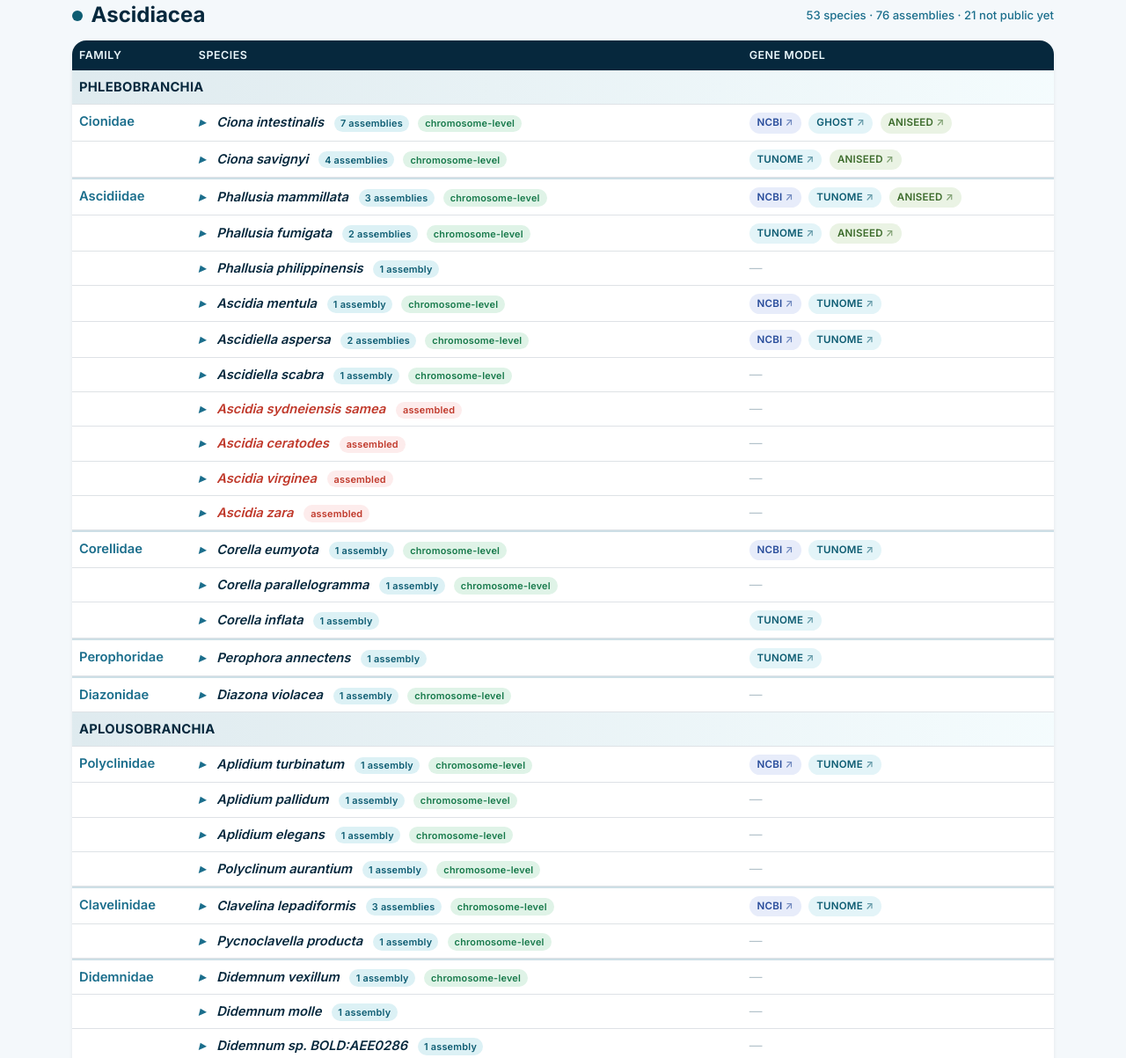
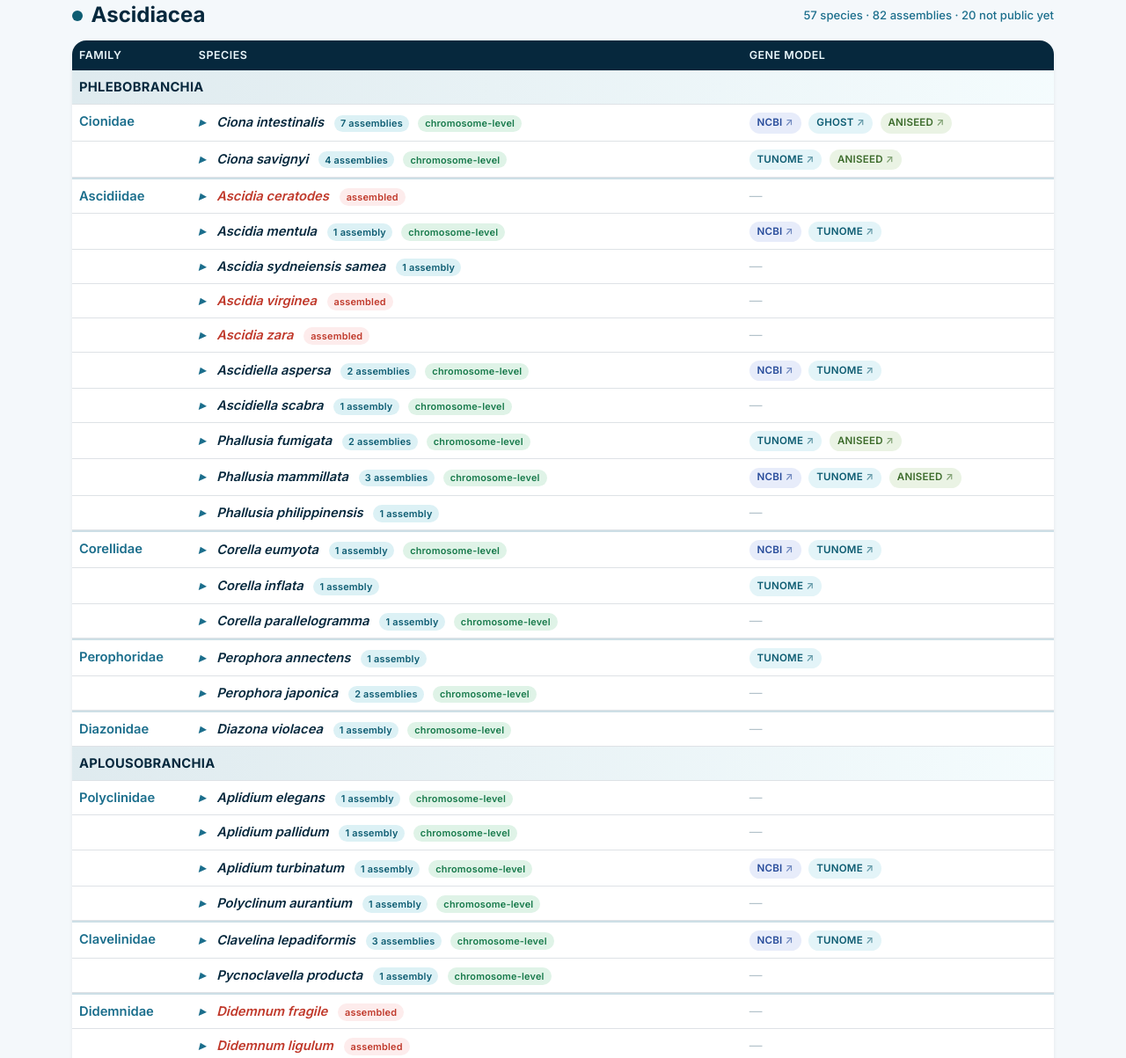
Before and after one commit to ttshito/tunicate-portal, a website: page public/genomes.html in a window 1280 px wide. Shown: the part 883-2086 px from the top of the page at 88% size. Drawn offline with nearby package versions, Linux system fonts and the light colour scheme.

Commit message:
data: NCBI refresh (3 new species, A. sydneiensis samea public); sort species A-Z within family
- Perophora japonica (Sanger, chromosome, hap1+hap2), Polysyncraton lacazei
  and Cystodytes dellechiajei (Genoscope, chromosome).
- Ascidia sydneiensis samea: red row -> Asyd_1.0 GCA_061257785.1.
- Botrylloides diegensis hap2 GCA_986708515.1.
- Drop stale "largest tunicate assembly" note on Trididemnum nubilum.
- genomes.js: species sorted alphabetically within each family, so genera
  stay together (documented in UPDATING.md §2).
- updated -> 2026-10-01; ?v= -> 2026-10-01c.

Co-Authored-By: Claude Opus 5.5 <noreply@anthropic.com>

```diff
--- a/public/assets/js/genomes-data.js
+++ b/public/assets/js/genomes-data.js
@@ -7,7 +7,7 @@ window.TUNICATE_GENOMES = {
   // Date this dataset was last refreshed from NCBI/TUNOME (YYYY-MM-DD).
   // Bump this whenever you update the data — it is shown on the page as a
   // staleness cue and reminder to re-run the update (see UPDATING.md).
-  updated: "2026-08-30",
+  updated: "2026-10-01",
 
   // Optional subtitle shown next to each order's group header (scientific only).
   orderSubtitles: {},
@@ -51,20 +51,11 @@ window.TUNICATE_GENOMES = {
     { sp: "Ascidiella scabra", family: "Ascidiidae", order: "Phlebobranchia", cls: "Ascidiacea", asm: [
       { n: "kaAscScab1.hap1.1", acc: "GCA_966096145.1", level: "Chromosome", chrPct: 96, size: "318 Mb", year: 2025, note: "Sanger ToL. Hap2 GCA_966096775.1." },
     ]},
+    { sp: "Ascidia sydneiensis samea", family: "Ascidiidae", order: "Phlebobranchia", cls: "Ascidiacea", asm: [
+      { n: "Asyd_1.0", acc: "GCA_061257785.1", level: "Scaffold", size: "121 Mb", year: 2026, note: "Hiroshima University (T. Ueki), released 2026-08-20. Illumina MiSeq draft from sperm (5,368 scaffolds, scaffold N50 391 kb), BioProject PRJDB35622. Built for the vanabin gene-evolution study of Adi et al. 2026, Zool. Sci. 43(3):227\u2013235 (doi:10.2108/zs250091). Listed here as \u201cassembled, not public\u201d until this GCA appeared." },
+    ]},
     // ----- Assembled but not public yet (status:"progress", state:"assembled").
     //       Soka University (M. Nydam) WGS panel, reported 2026. See §5b of UPDATING.md.
-    { sp: "Ascidia sydneiensis samea", family: "Ascidiidae", order: "Phlebobranchia", cls: "Ascidiacea",
-      status: "progress", asm: [],
-      progress: { state: "assembled", year: 2026,
-        level: "Draft assembly \u2014 level not reported",
-        gm: "Not deposited (the study searched its own draft genome database)",
-        contact: "Tatsuya Ueki", institution: "Hiroshima University", country: "Japan",
-        url: "https://seeds.office.hiroshima-u.ac.jp/profile/en.b550fd2969ab6aab520e17560c007669.html",
-        pub: [
-          { label: "Adi et al. 2026, Zool. Sci. 43(3):227\u2013235", url: "https://doi.org/10.2108/zs250091" },
-          { label: "BioProject PRJDB35622", url: "https://www.ncbi.nlm.nih.gov/bioproject/PRJDB35622" },
-        ],
-        note: "Draft genome of the vanadium-rich ascidian, built for the vanabin gene-evolution study (Hiroshima University with OIST). The DDBJ BioProject \u2014 whole-genome assembly of three wild-type individuals \u2014 was released on 2026-08-19; no INSDC assembly accession has appeared yet, so there is nothing to download. Recheck NCBI for a GCA." } },
     { sp: "Ascidia ceratodes", family: "Ascidiidae", order: "Phlebobranchia", cls: "Ascidiacea",
       status: "progress", asm: [],
       progress: { state: "assembled", share: "author", year: 2026, since: 2022,
@@ -94,6 +85,10 @@ window.TUNICATE_GENOMES = {
     ]},
     { sp: "Perophora annectens", family: "Perophoridae", order: "Phlebobranchia", cls: "Ascidiacea", asm: [
       { n: "kaPerAnne1_p1.2", acc: "GCA_048173355.2", level: "Scaffold", size: "478 Mb", year: 2026, gm: true, note: "Canada's national genome sequencing platform. Version 2 (2026-08-11) is scaffold-level; v1 (2025) was contig-level. Carries the TUNOME gene model. Alt pseudohaplotype GCA_048173345.2 (475 Mb)." },
+    ]},
+    { sp: "Perophora japonica", family: "Perophoridae", order: "Phlebobranchia", cls: "Ascidiacea", asm: [
+      { n: "kaPerJapo1.hap1.1", acc: "GCA_988225365.1", level: "Chromosome", chrPct: 99.5, size: "562 Mb", year: 2026, ref: "Reference", note: "Sanger ToL, chromosome-level (17 chromosomes; sampled in the UK). Hap2 GCA_988225275.1." },
+      { n: "kaPerJapo1.hap2.1", acc: "GCA_988225275.1", level: "Scaffold", size: "566 Mb", year: 2026, note: "Alternate haplotype." },
     ]},
     { sp: "Diazona violacea", family: "Diazonidae", order: "Phlebobranchia", cls: "Ascidiacea", asm: [
       { n: "kaDiaViol1.hap1.1", acc: "GCA_980750685.1", level: "Chromosome", chrPct: 99.5, size: "153 Mb", year: 2026, note: "Sanger ToL. Hap2 GCA_980751085.1. (Diazonidae; sometimes placed in Aplousobranchia.)" },
@@ -183,7 +178,8 @@ window.TUNICATE_GENOMES = {
       { n: "356a-chromosome-assembly", acc: "GCA_000444245.1", level: "Scaffold", size: "580 Mb", year: 2013, gm: true, aniseed: true, note: "Original Stanford assembly (the classic colonial-model reference). Despite the name, NCBI classifies it as scaffold-level. Carries the ANISEED/TUNOME gene model — ANISEED serves the chromosome-scale “botznik-chr” fasta of this 2013 release." },
     ]},
     { sp: "Botrylloides diegensis", family: "Styelidae", order: "Stolidobranchia", cls: "Ascidiacea", asm: [
-      { n: "kaBotDieg1.hap1.1", acc: "GCA_986708585.1", level: "Chromosome", chrPct: 82.1, size: "206 Mb", year: 2026, note: "Sanger ToL, chromosome-level (released 2026-08-22). Haplotype 2 not released yet." },
+      { n: "kaBotDieg1.hap1.1", acc: "GCA_986708585.1", level: "Chromosome", chrPct: 82.1, size: "206 Mb", year: 2026, note: "Sanger ToL, chromosome-level (released 2026-08-22). Hap2 GCA_986708515.1." },
+      { n: "kaBotDieg1.hap2.1", acc: "GCA_986708515.1", level: "Scaffold", size: "175 Mb", year: 2026, note: "Alternate haplotype of kaBotDieg1 (Sanger ToL, released 2026-09-01)." },
       { n: "kaBotDieg4.1", acc: "GCA_982130965.1", level: "Chromosome", chrPct: 81, size: "203 Mb", year: 2026, note: "Genoscope, chromosome-level (chain tunicate)." },
       { n: "Soka WGS", unpublished: true, share: "author", year: 2021,
         resource: { url: "https://www.ncbi.nlm.nih.gov/sra/SRR40088050", label: "SRA reads" },
@@ -326,7 +322,7 @@ window.TUNICATE_GENOMES = {
       { n: "kaTriClin1.2", acc: "GCA_963675345.2", level: "Chromosome", chrPct: 99.9, size: "887 Mb", year: 2026, gm: true, note: "Sanger ToL. Alt haplotype GCA_963675475.2." },
     ]},
     { sp: "Trididemnum nubilum", family: "Didemnidae", order: "Aplousobranchia", cls: "Ascidiacea", asm: [
-      { n: "kaTriNubi1.1", acc: "GCA_963965965.1", level: "Chromosome", chrPct: 95.7, size: "1.05 Gb", year: 2024, gm: true, note: "Sanger ToL — the largest tunicate assembly here. Alt haplotype GCA_963965985.1." },
+      { n: "kaTriNubi1.1", acc: "GCA_963965965.1", level: "Chromosome", chrPct: 95.7, size: "1.05 Gb", year: 2024, gm: true, note: "Sanger ToL. Alt haplotype GCA_963965985.1." },
     ]},
     { sp: "Trididemnum miniatum", family: "Didemnidae", order: "Aplousobranchia", cls: "Ascidiacea", asm: [
       { n: "kaTriMini1.1", acc: "GCA_964006365.1", level: "Chromosome", chrPct: 98.5, size: "625 Mb", year: 2024, gm: true, note: "Sanger ToL. Alt haplotype GCA_964006535.1." },
@@ -371,8 +367,14 @@ window.TUNICATE_GENOMES = {
     { sp: "Lissoclinum perforatum", family: "Didemnidae", order: "Aplousobranchia", cls: "Ascidiacea", asm: [
       { n: "kaLisPerf1.1", acc: "GCA_977071135.1", level: "Chromosome", chrPct: 99.8, size: "383 Mb", year: 2025, note: "Genoscope, chromosome-level." },
     ]},
+    { sp: "Polysyncraton lacazei", family: "Didemnidae", order: "Aplousobranchia", cls: "Ascidiacea", asm: [
+      { n: "kaPolLaca1.1", acc: "GCA_987201245.1", level: "Chromosome", chrPct: 92.9, size: "773 Mb", year: 2026, note: "Genoscope, chromosome-level (23 chromosomes)." },
+    ]},
     { sp: "Distaplia bermudensis", family: "Holozoidae", order: "Aplousobranchia", cls: "Ascidiacea", asm: [
       { n: "kaDisBerm", acc: "GCA_981692175.1", level: "Chromosome", chrPct: 99.6, size: "446 Mb", year: 2026, note: "Univ. of Bari, chromosome-level." },
+    ]},
+    { sp: "Cystodytes dellechiajei", family: "Polycitoridae", order: "Aplousobranchia", cls: "Ascidiacea", asm: [
+      { n: "kaCysDell1.1", acc: "GCA_988225535.1", level: "Chromosome", chrPct: 99.3, size: "1.33 Gb", year: 2026, note: "Genoscope, chromosome-level (21 chromosomes; Mediterranean)." },
     ]},
 
     // ===================== APPENDICULARIA · COPELATA =====================
--- a/public/assets/js/genomes.js
+++ b/public/assets/js/genomes.js
@@ -149,17 +149,17 @@
     if (!tbody) return;
 
     // sort by order, then keep families contiguous (first-appearance order),
-    // then original authoring order within a family
+    // then alphabetically by species name within a family, so each genus stays
+    // together and red (not public) rows sit with their genus
     var base = species.filter(function (s) { return s.cls === cls; });
     var orderIdx = {}, famRank = {};
     base.forEach(function (s, i) { orderIdx[base.indexOf(s)] = i; });
     var byOrder = base.slice().sort(function (a, b) { return seq(a.order) - seq(b.order); });
     byOrder.forEach(function (s, i) { if (!(s.family in famRank)) famRank[s.family] = i; });
-    var pos = new Map(); byOrder.forEach(function (s, i) { pos.set(s, i); });
     var list = byOrder.slice().sort(function (a, b) {
       return (seq(a.order) - seq(b.order))
           || (famRank[a.family] - famRank[b.family])
-          || (pos.get(a) - pos.get(b));
+          || a.sp.localeCompare(b.sp);
     });
 
     var rows = [];
--- a/public/genomes.html
+++ b/public/genomes.html
@@ -15,7 +15,7 @@
        cache-control: max-age=600, so without it a visitor keeps the old JS
        after an update. Bump every ?v= on this page (and index.html) to the
        new date whenever the CSS/JS/data changes — see §6 of UPDATING.md. -->
-  <link href="assets/css/style.css?v=2026-10-01" rel="stylesheet" />
+  <link href="assets/css/style.css?v=2026-10-01c" rel="stylesheet" />
   <link rel="icon" href="assets/img/favicon.ico" sizes="any" />
   <link rel="icon" type="image/png" sizes="32x32" href="assets/img/favicon-32.png" />
   <link rel="apple-touch-icon" href="assets/img/apple-touch-icon.png" />
@@ -239,7 +239,7 @@
 
   <script src="https://cdn.jsdelivr.net/npm/bootstrap@5.3.3/dist/js/bootstrap.bundle.min.js"
           integrity="sha384-YvpcrYf0tY3lHB60NNkmXc5s9fDVZLESaAA55NDzOxhy9GkcIdslK1eN7N6jIeHz" crossorigin="anonymous"></script>
-  <script src="assets/js/genomes-data.js?v=2026-10-01"></script>
-  <script src="assets/js/genomes.js?v=2026-10-01"></script>
+  <script src="assets/js/genomes-data.js?v=2026-10-01c"></script>
+  <script src="assets/js/genomes.js?v=2026-10-01c"></script>
 </body>
 </html>
```
Also changed, not shown: UPDATING.md (+3 -1 lines), public/index.html (+1 -1 lines), CHANGELOG.md.
